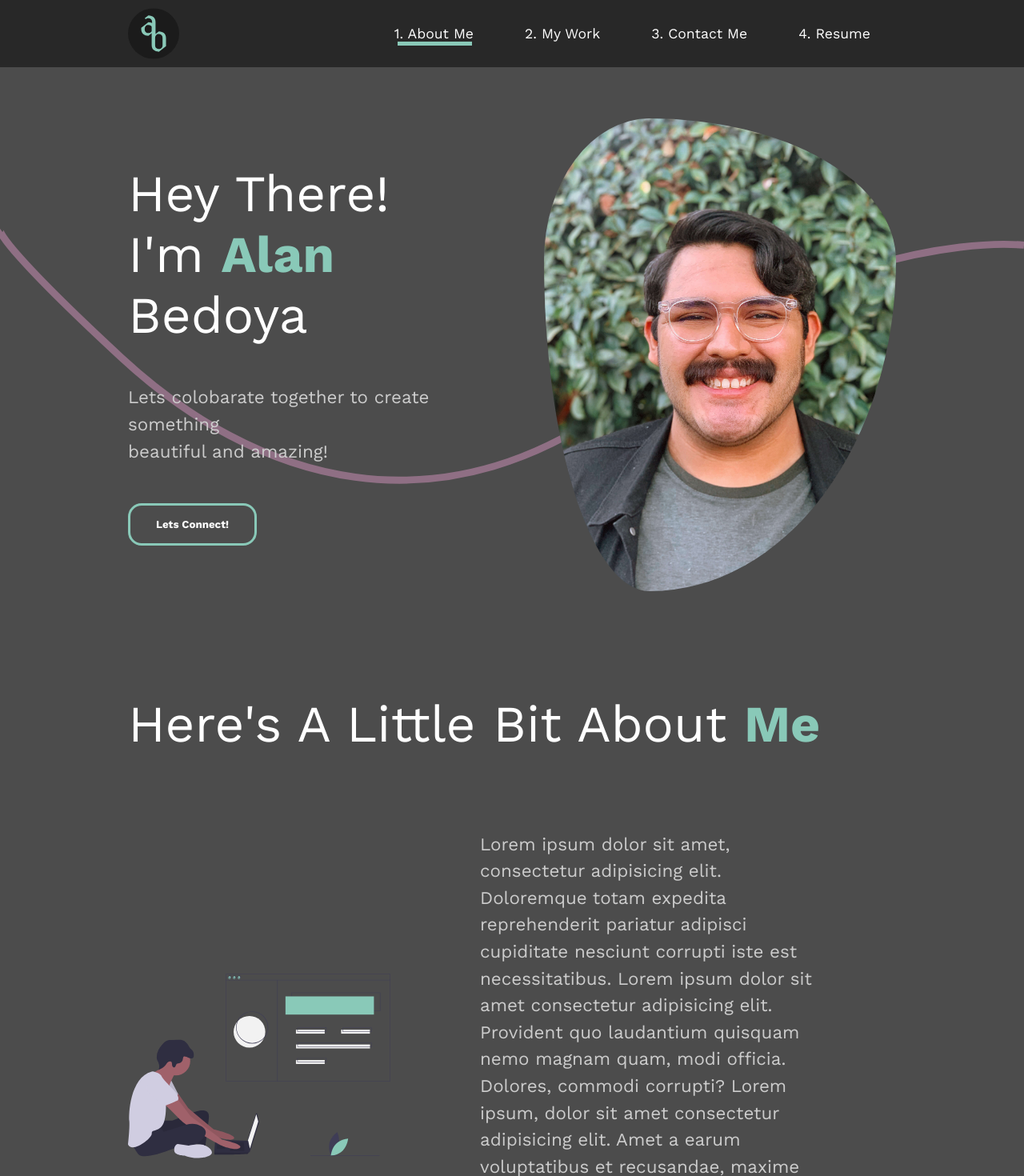
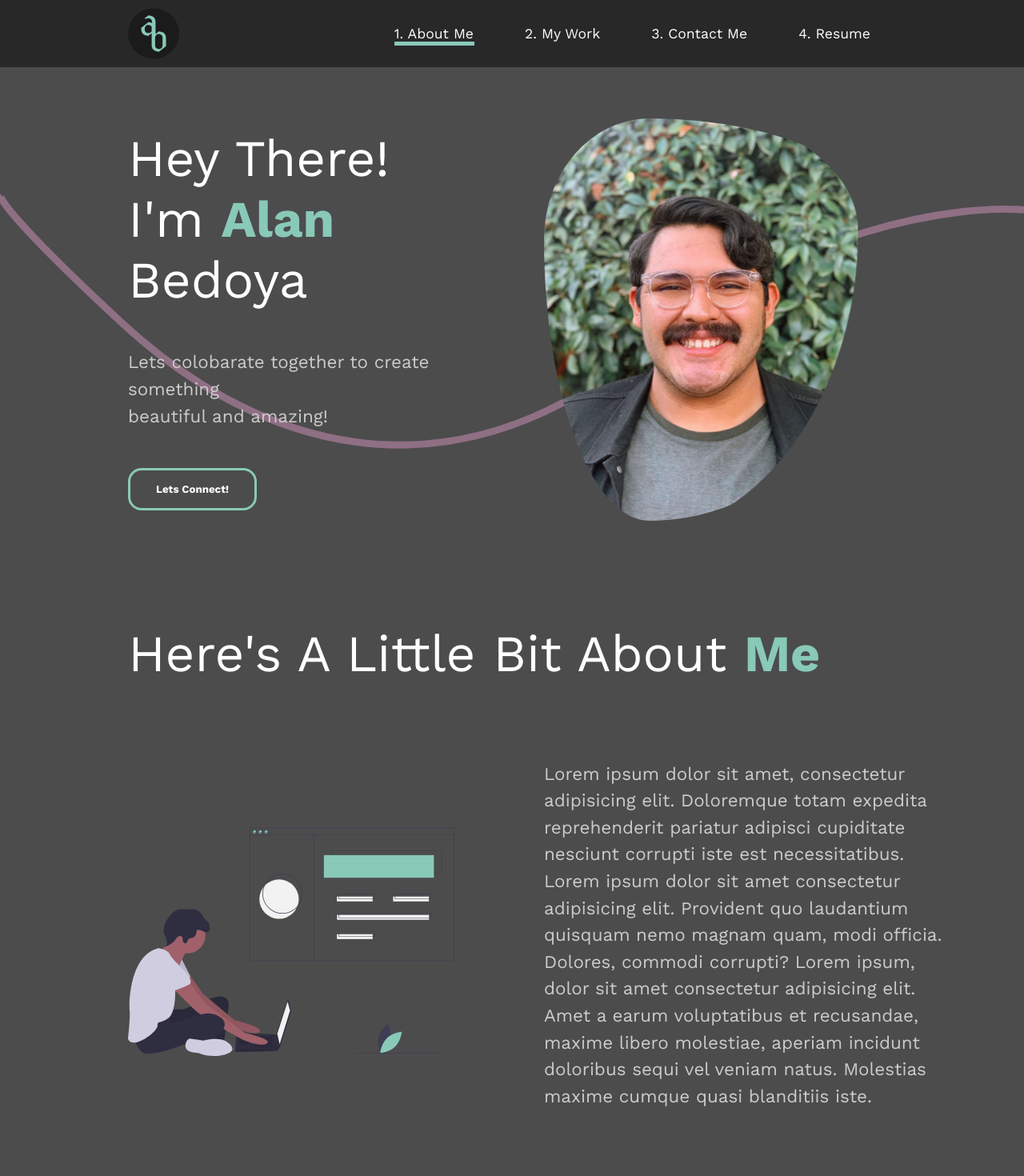
Before and after one commit to alanbedoya/portfolio2, a React (Create React App) app: page / in a window 1280 px wide. Shown: the top 1470 px of the page at 80% size. Built offline with nearby package versions, Linux system fonts and the light colour scheme.

Commit message:
Added media query to banner and nav bar.

```diff
--- a/src/components/aboutSection.js
+++ b/src/components/aboutSection.js
@@ -30,6 +30,8 @@ const servicesSection = () => {
 };
 
 const StyledAbout = styled(StyledLayout)`
+  padding-right: 0;
+
   h2 {
     padding-bottom: 5rem;
   }
--- a/src/components/bannerSection.js
+++ b/src/components/bannerSection.js
@@ -51,6 +51,13 @@ const StyledBanner = styled(StyledLayout)``;
 const StyledBannerImage = styled(StyledImage)`
   object-fit: cover;
   border-radius: 30% 70% 70% 30% / 30% 30% 70% 70%;
+
+  @media (max-width: 1440px) {
+    img {
+      width: 85%;
+      border-radius: 30% 70% 70% 30% / 30% 30% 70% 70%;
+    }
+  }
 `;
 
 export default bannerSection;
--- a/src/components/navSection.js
+++ b/src/components/navSection.js
@@ -21,7 +21,7 @@ const NavSection = () => {
           <Styledline
             transition={{ duration: 0.75 }}
             initial={{ width: '0%' }}
-            animate={{ width: pathname === '/' ? '57%' : '0%' }}
+            animate={{ width: pathname === '/' ? '61%' : '0%' }}
           />
         </li>
         <li>
@@ -29,15 +29,15 @@ const NavSection = () => {
           <Styledline
             transition={{ duration: 0.75 }}
             initial={{ width: '0%' }}
-            animate={{ width: pathname === '/work' ? '57%' : '0%' }}
+            animate={{ width: pathname === '/work' ? '61%' : '0%' }}
           />
         </li>
         <li>
           <Link to='/contact'>3. Contact Me</Link>
           <Styledline
             transition={{ duration: 0.75 }}
-            initial={{ width: '0%', left: '19%' }}
-            animate={{ width: pathname === '/contact' ? '63%' : '0%' }}
+            initial={{ width: '0%', left: '18%' }}
+            animate={{ width: pathname === '/contact' ? '65%' : '0%' }}
           />
         </li>
         <li>
@@ -93,6 +93,11 @@ const Styledline = styled(motion.div)`
   background: #89c9b8;
   position: absolute;
   left: 22%;
+
+  @media (max-width: 1440px) {
+    left: 20%;
+  }
+
   @media (max-width: 1200px) {
     left: 21%;
   }
```
